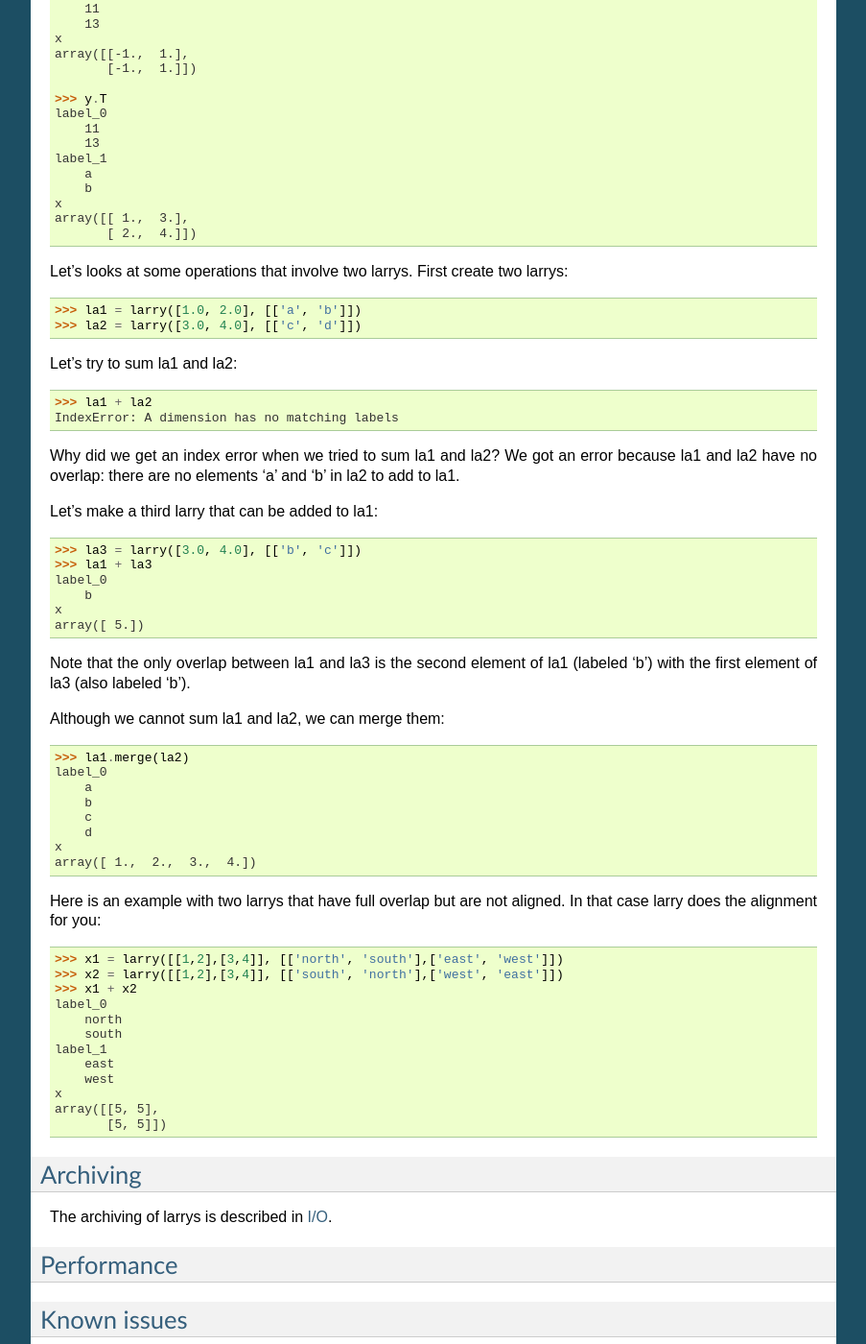
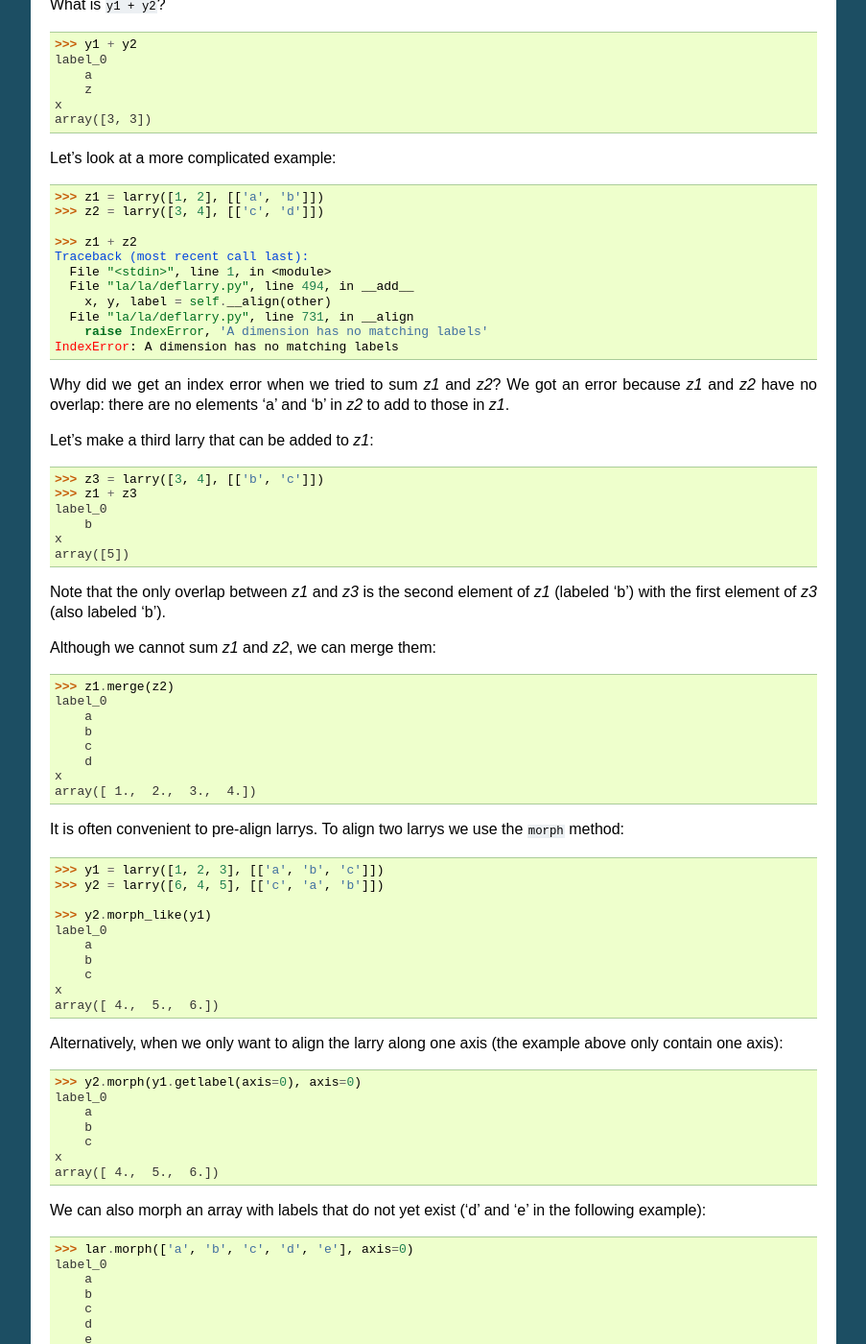
Before and after one commit to kwgoodman/la, a Sphinx documentation site: the page built from doc/source/work.rst, in a window 1280 px wide and 1400 px high, scrolled down 2917 px. Shown: the whole window at 96% size, without its empty margins (198-1101 px from the left). Built offline with Sphinx 7.4.7, drawn with Linux system fonts in a browser that asks for light colours; some of the changed text lies outside the part shown.

Commit message:
* doc/source/work.rst, doc/source/intro.rst, doc/source/reference.rst:       Work on manual.

```diff
--- a/doc/source/intro.rst
+++ b/doc/source/intro.rst
@@ -10,14 +10,14 @@
 Who's larry?
 ============
 
-Here's a larry, *y*, in schematic form:
+Here's a larry in schematic form:
 ::
                          date1    date2    date3
                 'AAPL'   209.19   207.87   210.11
             y = 'IBM'    129.03   130.39   130.55
                 'DELL'    14.82    15.11    14.94
 
-larry stores its data as a `Numpy <http://www.numpy.org>`_ array and a list
+larry stores its data in a `Numpy <http://www.numpy.org>`_ array and a list
 of lists:
 ::
         y.label = [['AAPL', 'IBM', 'DELL'], [date1, date2, date3]]
--- a/doc/source/work.rst
+++ b/doc/source/work.rst
@@ -12,6 +12,7 @@
     >>> from la import larry
 
 More examples of what you can do with larrys are given in :ref:`reference`.
+
 
 Creating a larry
 ----------------
@@ -32,7 +33,7 @@
 
 To use our own labels we pass them in when we construct a larry:
 ::
-    >>> y = larry([[1.0, 2.0],[3.0, 4.0]], [['a', 'b'], [11, 13]])
+    >>> y = larry([[1.0, 2.0], [3.0, 4.0]], [['a', 'b'], [11, 13]])
     >>> y
     label_0
         a
@@ -85,12 +85,14 @@
         raise ValueError, msg % i
     ValueError: Length mismatch in label and x along axis 1
 
+
 Properties
 ----------
 
-Some basic properties of larrys:
+The shape, size, and type of a larry are the same as the underlying Numpy
+array:
 ::
-    >>> y = larry([[1.0, 2.0],[3.0, 4.0]], [['r0', 'r2'], ['c0', 'c1']])
+    >>> y = larry([[1.0, 2.0], [3.0, 4.0]], [['r0', 'r2'], ['c0', 'c1']])
     >>> y.shape
     (2, 2)
     >>> y.size
@@ -99,8 +101,26 @@
     2
     >>> y.dtype
     dtype('float64')
-    >>> y.dtype.type
-    <type 'numpy.float64'>
+
+
+Missing values
+--------------
+
+NaNs in the data array (not the label) are treated as missing values:
+::
+    >>> import la
+    >>> y = larry([1.0, la.nan, 3.0])
+    >>> y.sum()
+    4.0
+
+Note that ``la.nan`` is the same as Numpy's NaN:
+::
+    >>> import numpy as np
+    >>> la.nan is np.nan
+    True
+
+There are several larry methods that deal with missing values. See
+:ref:`missing` in :ref:`reference`.
 
 Indexing
 --------
@@ -108,14 +128,13 @@
 In most cases, indexing into a larry is similar to indexing into a Numpy
 array:
 ::
-    >>> y = larry([[1.0, 2.0],[3.0, 4.0]], [['a', 'b'], [11, 13]])
+    >>> y = larry([[1.0, 2.0], [3.0, 4.0]], [['a', 'b'], [11, 13]])
     >>> y[:,0]
     label_0
         a
         b
     x
     array([ 1.,  3.])
-
 
 Indexing by label name is only supported indirectly:
 ::
@@ -127,84 +146,59 @@
     x
     array([ 1.,  2.])
 
+
 Alignment
 ---------
 
-And let's do some simple calculations:
+Alignment is automatic when you add (or subtract, multiply, divide, logical
+and, logical or) two larrys. To demonstrate, let's create two larrys that are
+not aligned:
 ::
-    >>> y.mean()
-    2.5
+    >>> y1 = larry([1, 2], [['a', 'z']])
+    >>> y2 = larry([1, 2], [['z', 'a']])
 
-    >>> y.mean(axis=1)
+What is ``y1 + y2``?
+::
+    >>> y1 + y2
     label_0
         a
-        b
+        z
     x
-    array([ 1.5,  3.5])
+    array([3, 3])
 
-    >>> y.demean(axis=1)
-    label_0
-        a
-        b
-    label_1
-        11
-        13
-    x
-    array([[-0.5,  0.5],
-           [-0.5,  0.5]])
+Let's look at a more complicated example:
+::
+    >>> z1 = larry([1, 2], [['a', 'b']])
+    >>> z2 = larry([3, 4], [['c', 'd']])
 
-    >>> y.zscore(axis=1)
-    label_0
-        a
-        b
-    label_1
-        11
-        13
-    x
-    array([[-1.,  1.],
-           [-1.,  1.]])
-
-    >>> y.T
-    label_0
-        11
-        13
-    label_1
-        a
-        b
-    x
-    array([[ 1.,  3.],
-           [ 2.,  4.]])
-
-Let's looks at some operations that involve two larrys. First create two
-larrys:
-::
-    >>> la1 = larry([1.0, 2.0], [['a', 'b']])
-    >>> la2 = larry([3.0, 4.0], [['c', 'd']])
-
-Let's try to sum la1 and la2:
-::
-    >>> la1 + la2
+    >>> z1 + z2
+    Traceback (most recent call last):
+      File "<stdin>", line 1, in <module>
+      File "la/la/deflarry.py", line 494, in __add__
+        x, y, label = self.__align(other)
+      File "la/la/deflarry.py", line 731, in __align
+        raise IndexError, 'A dimension has no matching labels'
     IndexError: A dimension has no matching labels
 
-Why did we get an index error when we tried to sum la1 and la2? We got an
-error because la1 and la2 have no overlap: there are no elements 'a' and 'b'
-in la2 to add to la1.
+Why did we get an index error when we tried to sum *z1* and *z2*? We got an
+error because *z1* and *z2* have no overlap: there are no elements 'a' and 'b'
+in *z2* to add to those in *z1*.
 
-Let's make a third larry that can be added to la1:
+Let's make a third larry that can be added to *z1*:
 ::
-    >>> la3 = larry([3.0, 4.0], [['b', 'c']])
-    >>> la1 + la3
+    >>> z3 = larry([3, 4], [['b', 'c']])
+    >>> z1 + z3
     label_0
         b
     x
-    array([ 5.])
+    array([5])
 
-Note that the only overlap between la1 and la3 is the second element of la1
-(labeled 'b') with the first element of la3 (also labeled 'b').
+Note that the only overlap between *z1* and *z3* is the second element of *z1*
+(labeled 'b') with the first element of *z3* (also labeled 'b').
 
-Although we cannot sum la1 and la2, we can merge them:
+Although we cannot sum *z1* and *z2*, we can merge them:
 ::
-    >>> la1.merge(la2)
+    >>> z1.merge(z2)
     label_0
         a
         b
@@ -213,26 +207,50 @@
     x
     array([ 1.,  2.,  3.,  4.])
 
-Here is an example with two larrys that have full overlap but are not aligned.
-In that case larry does the alignment for you:
+It is often convenient to pre-align larrys. To align two larrys we use the
+``morph`` method:
 ::
-    >>> x1 = larry([[1,2],[3,4]], [['north', 'south'],['east', 'west']])
-    >>> x2 = larry([[1,2],[3,4]], [['south', 'north'],['west', 'east']])
-    >>> x1 + x2
+    >>> y1 = larry([1, 2, 3], [['a', 'b', 'c']])
+    >>> y2 = larry([6, 4, 5], [['c', 'a', 'b']])
+
+    >>> y2.morph_like(y1)
     label_0
-        north
-        south
-    label_1
-        east
-        west
+        a
+        b
+        c
     x
-    array([[5, 5],
-           [5, 5]])
+    array([ 4.,  5.,  6.])
+
+Alternatively, when we only want to align the larry along one axis (the
+example above only contain one axis):
+::
+    >>> y2.morph(y1.getlabel(axis=0), axis=0)
+    label_0
+        a
+        b
+        c
+    x
+    array([ 4.,  5.,  6.])
+
+We can also morph an array with labels that do not yet exist ('d' and 'e' in
+the following example):
+::
+    >>> lar.morph(['a', 'b', 'c', 'd', 'e'], axis=0)
+    label_0
+        a
+        b
+        c
+        d
+        e
+    x
+    array([  1.,   2.,   3.,  NaN,  NaN])
+
 
 Archiving
 ---------
 
 The archiving of larrys is described in :ref:`archive`.
+
 
 Performance
 -----------
```
Also changed, not shown: other parts of doc/source/work.rst (+1 -2 lines), doc/source/reference.rst (+5 -4 lines), 1 other file.
